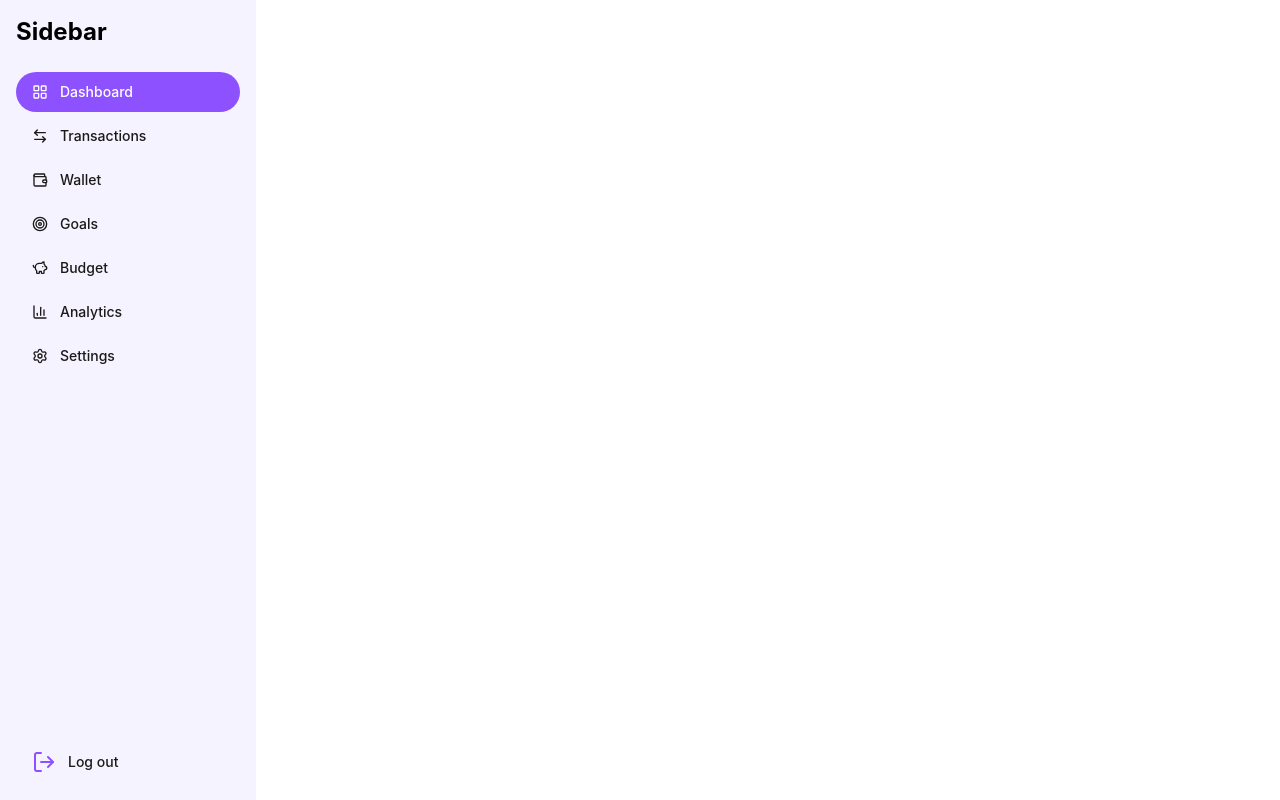
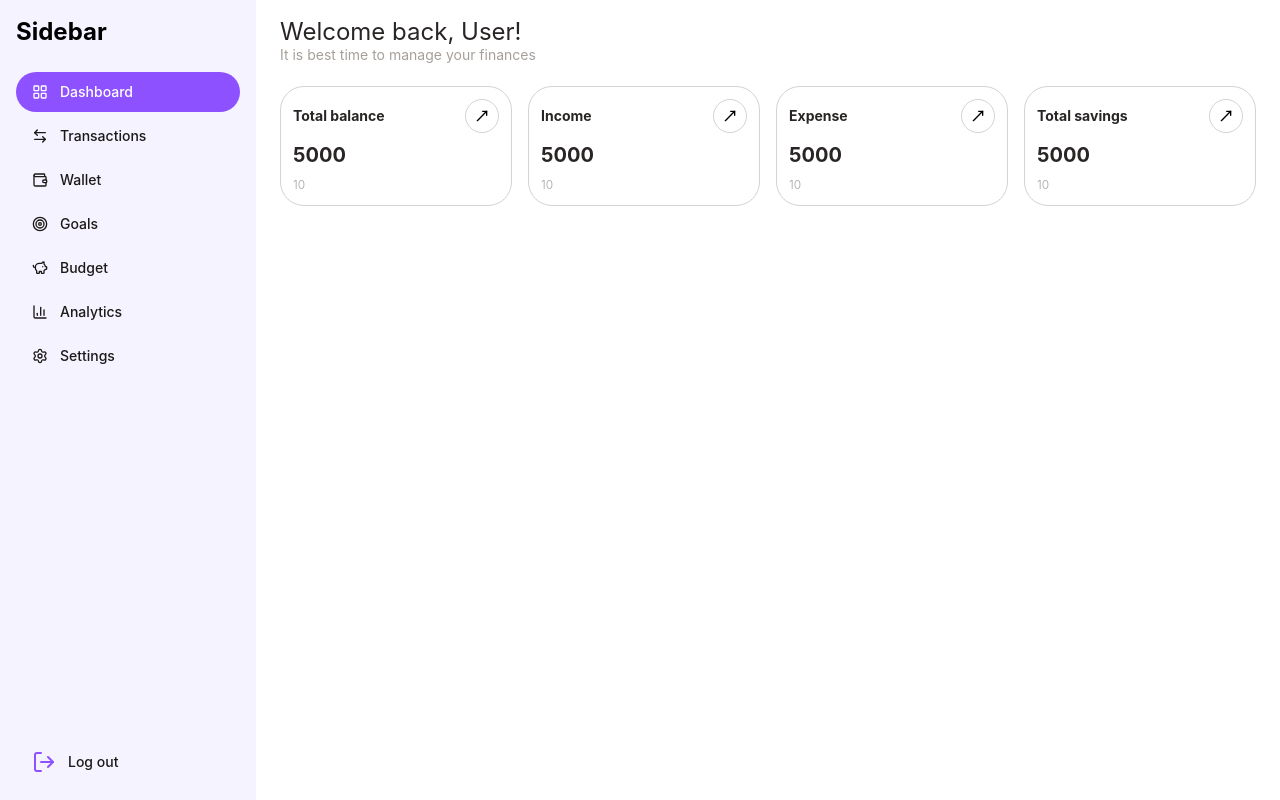
Before and after one commit to pudgynator/expense-tracker, a React (Vite) app in the folder client/: page / in a window 1280 px wide. Built offline with nearby package versions, Linux system fonts and the light colour scheme.

Commit message:
start implementing dashboard

```diff
--- a/client/src/layout/AppLayout.tsx
+++ b/client/src/layout/AppLayout.tsx
@@ -1,9 +1,11 @@
 import { Sidebar } from "../components/Sidebar";
+import { Dashboard } from "../pages/Dashboard/Dashboard";
 
 export function AppLayout() {
     return (
         <div className="flex min-h-screen">
             <Sidebar />
+            <Dashboard />
         </div>
     )
 }
--- /dev/null
+++ b/client/src/pages/Dashboard/Dashboard.tsx
@@ -0,0 +1,20 @@
+import { StatCard } from "./StatCard";
+
+
+export function Dashboard() {
+    return (
+        <div className="flex flex-col px-6 py-4 gap-6 w-full">
+            <div>
+                <h1 className="text-stone-800 bold text-2xl">Welcome back, User!</h1>
+                <p className="text-stone-400 leading-none text-sm">It is best time to manage your finances</p>
+            </div>
+
+            <div className="grid grid-cols-4 gap-4">
+                <StatCard title="Total balance" amount={5000} change={10} />
+                <StatCard title="Income" amount={5000} change={10} />
+                <StatCard title="Expense" amount={5000} change={10} />
+                <StatCard title="Total savings" amount={5000} change={10} />
+            </div>
+        </div>
+    )
+}
--- /dev/null
+++ b/client/src/pages/Dashboard/StatCard.tsx
@@ -0,0 +1,28 @@
+import { MoveUpRight } from "lucide-react";
+
+type StatCardProps = {
+    title: string;
+    amount: number;
+    change: number;
+}
+
+export function StatCard({title, amount, change}: StatCardProps) {
+    return (
+        <div className="flex flex-col gap-2 p-3 rounded-3xl border border-stone-300 w-full min-w-[100px]">
+            <div className="flex justify-between items-center">
+                <p className="text-stone-800 text-sm font-bold">
+                    {title}
+                </p>
+                <a href="" className="rounded-full p-2 border border-stone-300">
+                    <MoveUpRight className="w-4 h-4"/>
+                </a>
+            </div>
+            <p className="text-stone-800 text-xl font-bold">
+                {amount}
+            </p>
+            <p className="text-xs font-light text-stone-400">
+                {change}
+            </p>
+        </div>
+    )
+}
```
Also changed, not shown: client/src/pages/Dashboard.tsx (deleted).
